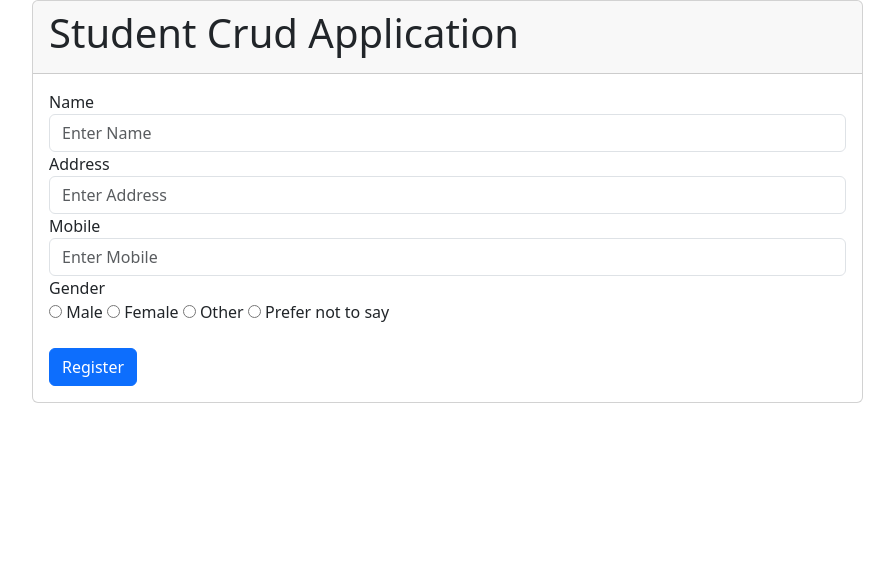
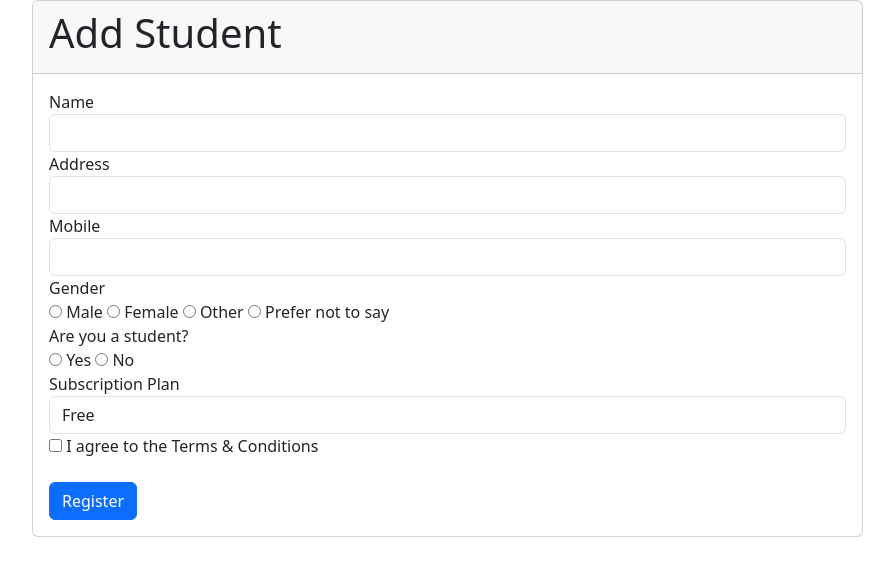
Before and after one commit to Ajith-TheDeveloper/PHP-RegisterForm, a PHP site: page /add.php in a window 1280 px wide. Shown: the top 576 px of the page, without its empty margins (50-944 px from the left). Run offline with PHP 8.4, Linux system fonts and the light colour scheme.

Commit message:
new features added

```diff
--- a/add.php
+++ b/add.php
@@ -1,19 +1,23 @@
 <?php
-$connection = mysqli_connect("localhost", "root", "");
-$db = mysqli_select_db($connection, "dbcrud");
+$connection = mysqli_connect("localhost", "root", "", "dbcrud");
 
 if (isset($_POST['submit'])) {
     $name = $_POST['name'];
     $address = $_POST['address'];
     $mobile = $_POST['mobile'];
-    $gender = $_POST['gender'];
+    $gender = isset($_POST['gender']) ? $_POST['gender'] : null;  // Ensure gender is set
+    $agree_terms = isset($_POST['agree_terms']) ? 1 : 0;  // Checkbox (1 if checked, 0 if not)
+    $subscription = isset($_POST['subscription']) ? $_POST['subscription'] : "Free";  // Dropdown
+    $is_student = isset($_POST['is_student']) ? $_POST['is_student'] : "No";  // Radio button
 
-    $sql = "INSERT INTO student (name, address, mobile, gender) VALUES ('$name', '$address', '$mobile', '$gender')";
+    // Ensure all values match the columns in the student table
+    $sql = "INSERT INTO student (name, address, mobile, gender, agree_terms, subscription, is_student)
+            VALUES ('$name', '$address', '$mobile', '$gender', '$agree_terms', '$subscription', '$is_student')";
 
     if (mysqli_query($connection, $sql)) {
         echo '<script> location.replace("index.php")</script>';
     } else {
-        echo "Something Error: " . $connection->error;
+        echo "Something Error: " . mysqli_error($connection);
     }
 }
 ?>
@@ -22,9 +26,8 @@ if (isset($_POST['submit'])) {
 <html lang="en">
 <head>
     <meta charset="UTF-8">
-    <meta http-equiv="X-UA-Compatible" content="IE=edge">
     <meta name="viewport" content="width=device-width, initial-scale=1.0">
-    <title>Student Crud Application</title>
+    <title>Add Student</title>
     <link href="https://cdn.jsdelivr.net/npm/bootstrap@5.3.0-alpha1/dist/css/bootstrap.min.css" rel="stylesheet">
 </head>
 <body>
@@ -33,25 +36,24 @@ if (isset($_POST['submit'])) {
             <div class="col-md-9">
                 <div class="card">
                     <div class="card-header">
-                        <h1> Student Crud Application </h1>
+                        <h1>Add Student</h1>
                     </div>
                     <div class="card-body">
                         <form action="add.php" method="post">
                             <div class="form-group">
                                 <label>Name</label>
-                                <input type="text" name="name" class="form-control" placeholder="Enter Name" required>
+                                <input type="text" name="name" class="form-control" required>
                             </div>
 
                             <div class="form-group">
                                 <label>Address</label>
-                                <input type="text" name="address" class="form-control" placeholder="Enter Address" required>
+                                <input type="text" name="address" class="form-control" required>
                             </div>
 
                             <div class="form-group">
                                 <label>Mobile</label>
-                                <input type="text" name="mobile" class="form-control" placeholder="Enter Mobile" required>
+                                <input type="text" name="mobile" class="form-control" required>
                             </div>
-
 
                             <div class="form-group">
                                 <label>Gender</label><br>
@@ -59,6 +61,25 @@ if (isset($_POST['submit'])) {
                                 <input type="radio" name="gender" value="Female"> Female
                                 <input type="radio" name="gender" value="Other"> Other
                                 <input type="radio" name="gender" value="Prefer not to say"> Prefer not to say
+                            </div>
+
+                            <div class="form-group">
+                                <label>Are you a student?</label><br>
+                                <input type="radio" name="is_student" value="Yes" required> Yes
+                                <input type="radio" name="is_student" value="No"> No
+                            </div>
+
+                            <div class="form-group">
+                                <label>Subscription Plan</label>
+                                <select name="subscription" class="form-control">
+                                    <option value="Free">Free</option>
+                                    <option value="Basic">Basic</option>
+                                    <option value="Premium">Premium</option>
+                                </select>
+                            </div>
+
+                            <div class="form-group">
+                                <input type="checkbox" name="agree_terms"> I agree to the Terms & Conditions
                             </div>
 
                             <br/>
--- a/index.php
+++ b/index.php
@@ -30,6 +30,9 @@
                             <th scope="col">Address</th>
                             <th scope="col">Mobile</th>
                             <th scope="col">Gender</th>
+                            <th scope="col">Are you <br> student</th>
+                            <th scope="col">Subscription</th>
+                            <th scope="col">Terms </br> & Conditions</th>
                             <th scope="col">Option</th>
                             </tr>
                         </thead>
@@ -56,6 +59,9 @@
                                         <td><?php echo $address ?></td>
                                         <td><?php echo $mobile ?></td>
                                         <td><?php echo isset($row['gender']) ? $row['gender'] : 'N/A'; ?></td>
+                                        <td><?php echo isset($row['is_student']) ? $row['is_student'] : 'N/A'; ?></td>
+                                        <td><?php echo ($row['subscription']) ? $row['subscription'] : 'N/A'; ?></td>
+                                        <td><?php echo ($row['agree_terms']) ? 'Yes' : 'No'; ?></td>
 
 
 
```
Also changed, not shown: edit.php (+26 -4 lines).
